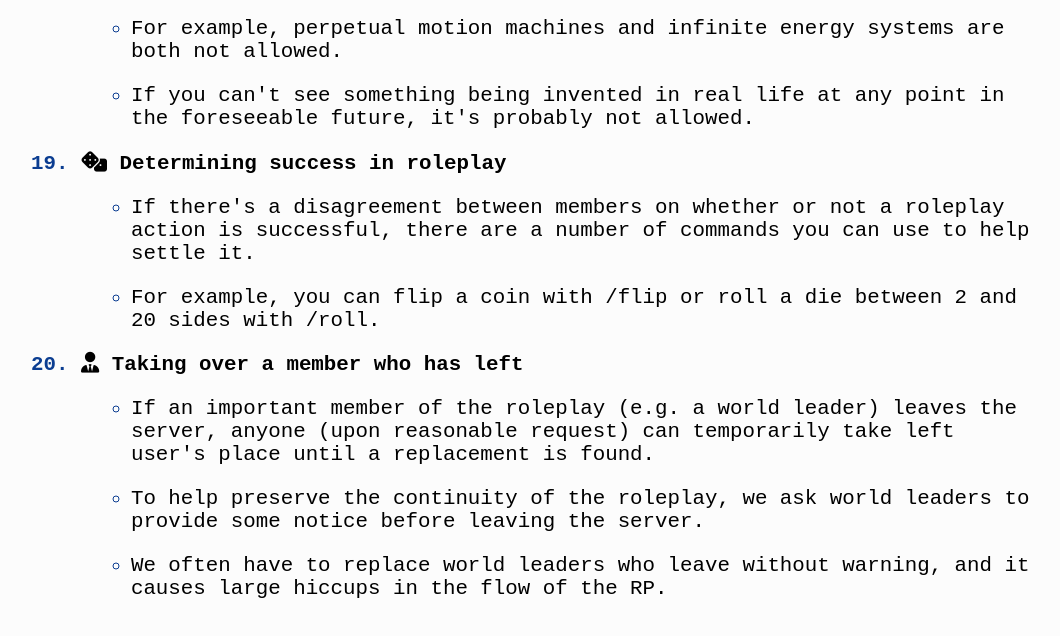
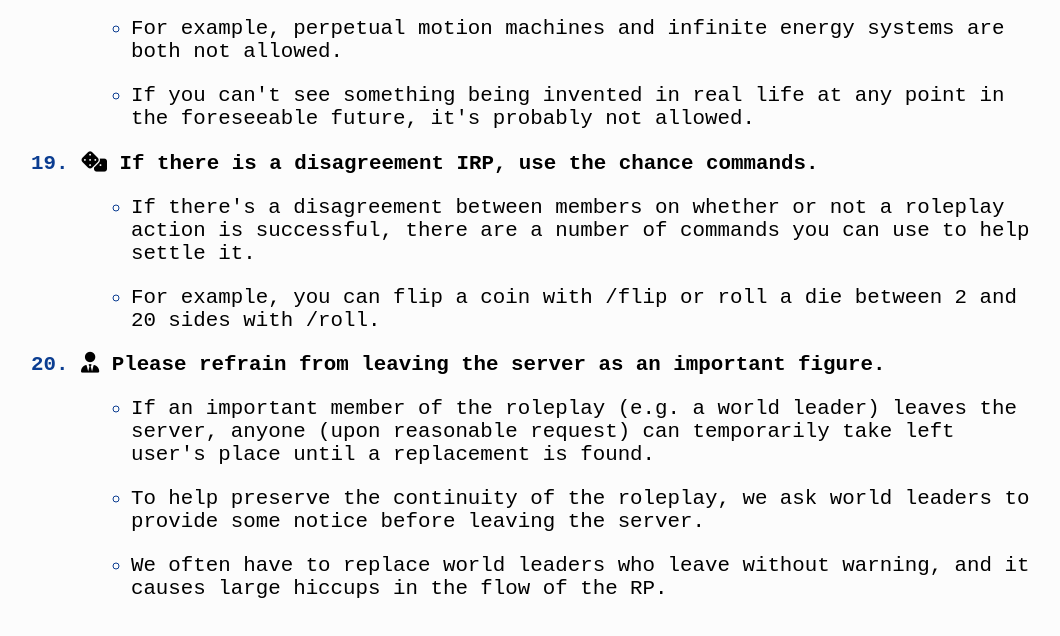
Before and after one commit to secondearthrp/secondearthrp.github.io, a plain HTML site: page guidelines/index.html in a window 1280 px wide. Shown: the part 4152-4788 px from the top of the page, without its empty margins (99-1159 px from the left). Drawn offline with Linux system fonts and the light colour scheme; a web font is replaced by a local one.

Commit message:
rephrase the last two rp rules as rules rather than titles

```diff
--- a/guidelines/index.html
+++ b/guidelines/index.html
@@ -454,7 +454,7 @@
 				</li>
 
 				<li>
-					<b><i class="fas fa-dice"></i> Determining success in roleplay</b>
+					<b><i class="fas fa-dice"></i> If there is a disagreement IRP, use the chance commands.</b>
 					<ul>
 						<li>
 							<p>
@@ -474,8 +474,7 @@
 
 				<li>
 					<b
-						><i class="fas fa-user-tie"></i> Taking over a member who has
-						left</b
+						><i class="fas fa-user-tie"></i> Please refrain from leaving the server as an important figure.</b
 					>
 					<ul>
 						<li>
```
